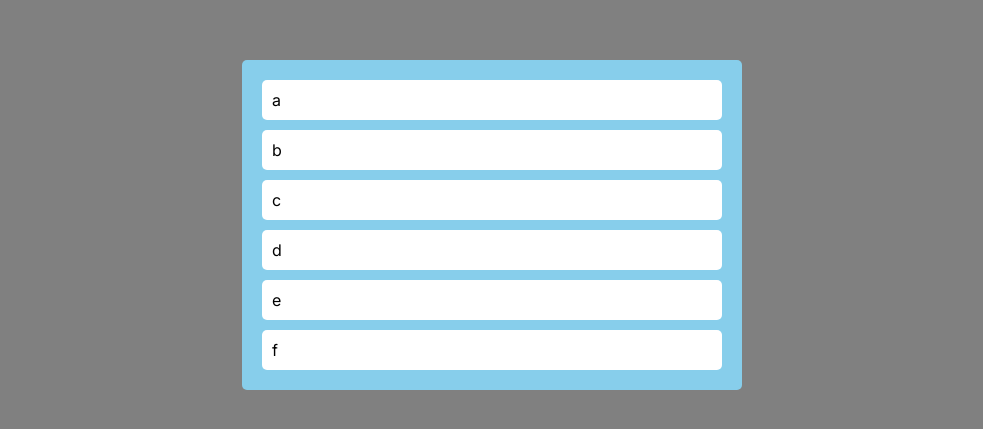
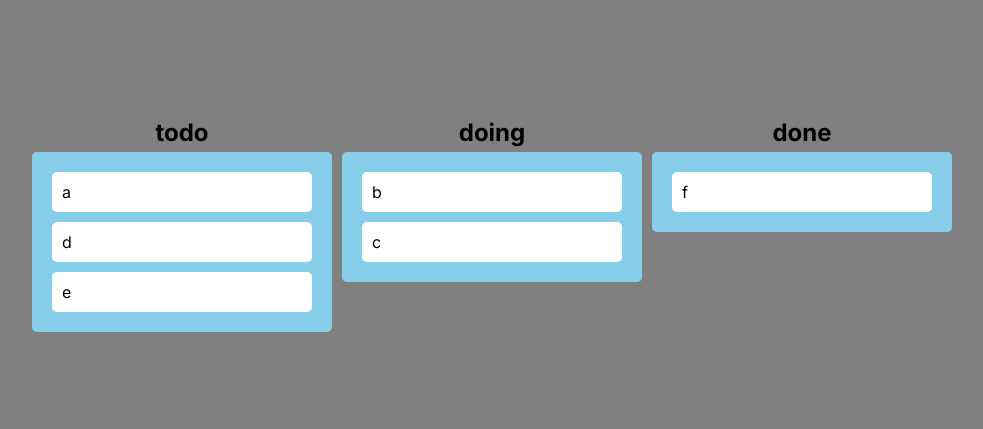
Before and after one commit to hye0ngyun/trello-clone, a Next.js app: page /drag-drop in a window 1280 px wide. Shown: the part 175-604 px from the top of the page, without its empty margins (148-1131 px from the left). Built offline with nearby package versions, Linux system fonts and the light colour scheme.

Commit message:
Update: multiBoard, same, different movement

```diff
--- a/src/app/drag-drop/page.tsx
+++ b/src/app/drag-drop/page.tsx
@@ -1,43 +1,56 @@
 "use client";
-import DraggableCard from "@/lib/components/draggableCard";
+import Board from "@/lib/components/Board";
 import { toDoState } from "@/lib/store/drag-drop";
-import { useState } from "react";
 import {
   DragDropContext,
-  Draggable,
-  Droppable,
-  DropResult,
+  DropResult
 } from "react-beautiful-dnd";
 import { useRecoilState } from "recoil";
 import styled from "styled-components";
 
 export default function DragDrop() {
   const [toDo, setToDo] = useRecoilState(toDoState);
-  const onDragEnd = ({ draggableId, destination, source }: DropResult) => {
-    if (!destination) return;
-    setToDo((oldToDo) => {
-      const temp = [...oldToDo];
+  const onDragEnd = (info: DropResult) => {
+    if (!info.destination) return;
+    const { draggableId, destination, source } = info;
+
+    if (destination.droppableId === source.droppableId) {
+      // 같은 보드에서 이동이 됐다면
+      setToDo((allBoards) => {
+        const temp = [...allBoards[source.droppableId]];
         // 1. 드래그 시작한 값 삭제
         temp.splice(source.index, 1);
         // 2. 드래그 끝나는 위치에 시작한 값 추가
         temp.splice(destination?.index, 0, draggableId);
-      return temp;
+        return {
+          ...allBoards,
+          [source.droppableId]: temp,
+        };
       });
+    } else {
+      // 다른 보드로 이동이 됐다면
+      setToDo((allBoards) => {
+        const sourceBoard = [...allBoards[source.droppableId]];
+        const destinationBoard = [...allBoards[destination.droppableId]];
+        // 1. 드래그 시작한 값 삭제
+        sourceBoard.splice(source.index, 1);
+        // 2. 드래그 끝나는 위치에 시작한 값 추가
+        destinationBoard.splice(destination?.index, 0, draggableId);
+        return {
+          ...allBoards,
+          [source.droppableId]: sourceBoard,
+          [destination.droppableId]: destinationBoard,
+        };
+      });
+    }
   };
   return (
     <Wrapper>
       <DragDropContext onDragEnd={onDragEnd}>
         <Boards>
-          <Droppable droppableId="first">
-            {(magic) => (
-              <Board ref={magic.innerRef} {...magic.droppableProps}>
-                {toDo.map((todo, index) => (
-                  <DraggableCard index={index} todo={todo} key={todo} />
+          {Object.keys(toDo).map((key) => (
+            <Board todos={toDo[key]} droppableId={key} key={key} />
           ))}
-                {magic.placeholder}
-              </Board>
-            )}
-          </Droppable>
         </Boards>
       </DragDropContext>
     </Wrapper>
@@ -52,14 +65,7 @@ const Wrapper = styled.div`
   width: 100%;
   min-height: 100vh;
 `;
-const Boards = styled.div``;
-const Board = styled.ul`
-  background-color: ${(props) => props.theme.boardBgColor};
-  padding: 20px;
-  border-radius: 5px;
-
-  width: 500px;
+const Boards = styled.div`
   display: flex;
-  flex-direction: column;
   gap: 10px;
 `;
--- /dev/null
+++ b/src/lib/components/Board.tsx
@@ -0,0 +1,45 @@
+import React from "react";
+import { Droppable } from "react-beautiful-dnd";
+import styled from "styled-components";
+import DraggableCard from "./DraggableCard";
+
+interface IDraggableCard {
+  todos: string[];
+  droppableId: string;
+}
+function Board({ todos, droppableId }: IDraggableCard) {
+  return (
+    <Wrapper>
+      <h2>{droppableId}</h2>
+      <Droppable droppableId={droppableId}>
+        {(magic) => (
+          <BoardWrapper ref={magic.innerRef} {...magic.droppableProps}>
+            {todos.map((todo, index) => (
+              <DraggableCard index={index} todo={todo} key={todo} />
+            ))}
+            {magic.placeholder}
+          </BoardWrapper>
+        )}
+      </Droppable>
+    </Wrapper>
+  );
+}
+
+export default React.memo(Board);
+
+const BoardWrapper = styled.ul`
+  background-color: ${(props) => props.theme.boardBgColor};
+  padding: 20px;
+  border-radius: 5px;
+
+  width: 300px;
+  display: flex;
+  flex-direction: column;
+  gap: 10px;
+`;
+const Wrapper = styled.div`
+  display: flex;
+  flex-direction: column;
+  align-items: center;
+  gap: 5px;
+`;
--- a/src/lib/components/draggableCard.tsx
+++ b/src/lib/components/draggableCard.tsx
@@ -7,8 +7,6 @@ interface IDraggableCard {
   index: number;
 }
 function DraggableCard({ todo, index }: IDraggableCard) {
-  console.log(todo);
-
   return (
     <Draggable draggableId={todo} index={index}>
       {(magic) => (
--- a/src/lib/store/drag-drop.ts
+++ b/src/lib/store/drag-drop.ts
@@ -1,6 +1,13 @@
 import { atom } from "recoil";
 
-export const toDoState = atom({
+interface ITodoState {
+  [key: string]: string[];
+}
+export const toDoState = atom<ITodoState>({
   key: "toDos",
-  default: ["a", "b", "c", "d", "e", "f"],
+  default: {
+    todo: ["a", "d", "e"],
+    doing: ["b", "c"],
+    done: ["f"],
+  },
 });
```
Lines whose indentation alone changed are shown as unchanged.
